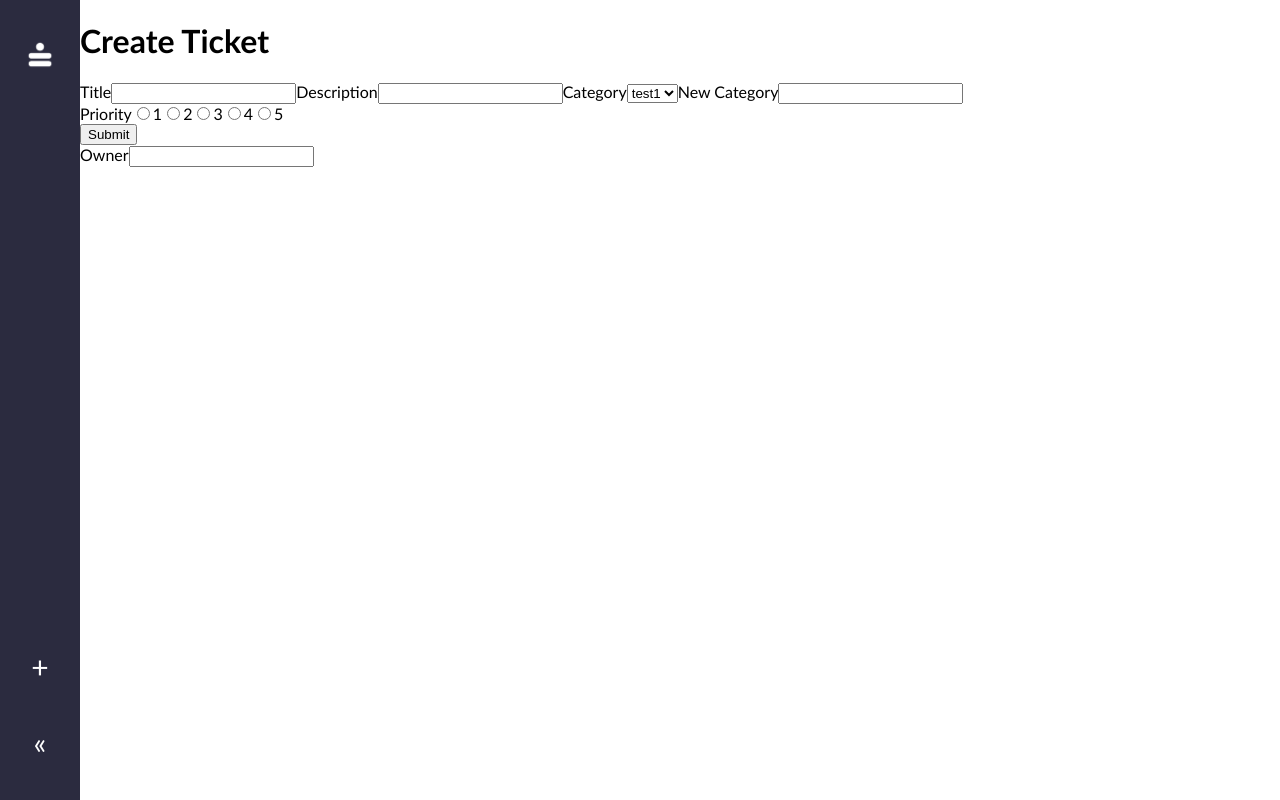
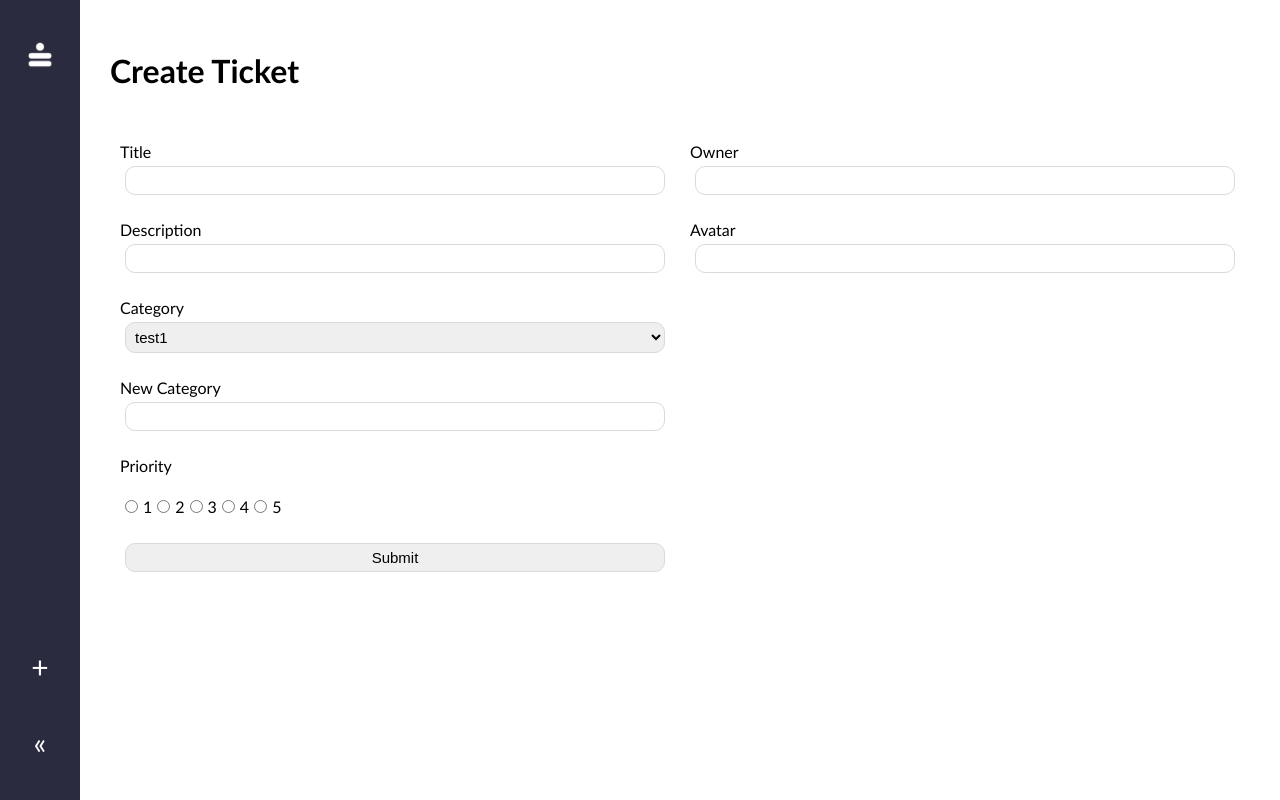
Before and after one commit to marksayers46/team-manager, a React (Create React App) app: page /ticket in a window 1280 px wide. Built offline with nearby package versions, Linux system fonts and the light colour scheme.

Commit message:
styled create & edit form

```diff
--- a/src/index.css
+++ b/src/index.css
@@ -154,3 +154,44 @@
     align-items: center;
     justify-content: center;
 }
+
+
+/* Ticket Page */
+.ticket {
+    padding: 30px;
+    width: 100%;
+}
+
+.ticket .ticket-container {
+    width: 100%;
+    display: flex;
+    justify-content: center;
+}
+
+.ticket form {
+    display: flex;
+}
+
+.ticket form section {
+    display: flex;
+    flex-direction: column;
+    margin: 10px;
+    width: 550px;
+}
+
+.ticket form label {
+    margin: 20px 0 0 0;
+}
+
+.ticket form select,
+.ticket form input {
+    padding: 5px;
+    font-size: 15px;
+    border-radius: 10px;
+    border: 1.5px solid rgb(218,218,218);
+    margin: 5px;
+}
+
+.ticket form .multiple-input-container {
+    margin: 20px 0 20px 0;
+}
--- a/src/pages/TicketPage.js
+++ b/src/pages/TicketPage.js
@@ -33,6 +33,7 @@
     <div className="ticket">
       <h1>{editMode ? 'Update Ticket' : 'Create Ticket'}</h1>
       <div className="ticket-container">
+
         <form onSubmit={handleSubmit}>
 
           <section>
@@ -77,8 +78,8 @@
               value={formData.category}
             />
 
+            <label>Priority</label>
             <div className="multiple-input-container">
-            <label>Priority</label>
               <input
                 id="priority-1"
                 name="priority"
@@ -171,6 +172,22 @@
               required={true}
               value={formData.owner}
             />
+
+            <label htmlFor="avatar">Avatar</label>
+            <input
+            id="avatar"
+            type="url"
+            name="avatar"
+            onChange={handleChange}
+            value={formData.avatar}
+            required={true}
+            />
+            <div className="img-preview">
+              {formData.avatar && (
+                <img src={formData.avatar} alt="image preview"/>
+              )}
+            </div>
+
           </section>
 
         </form>
```
